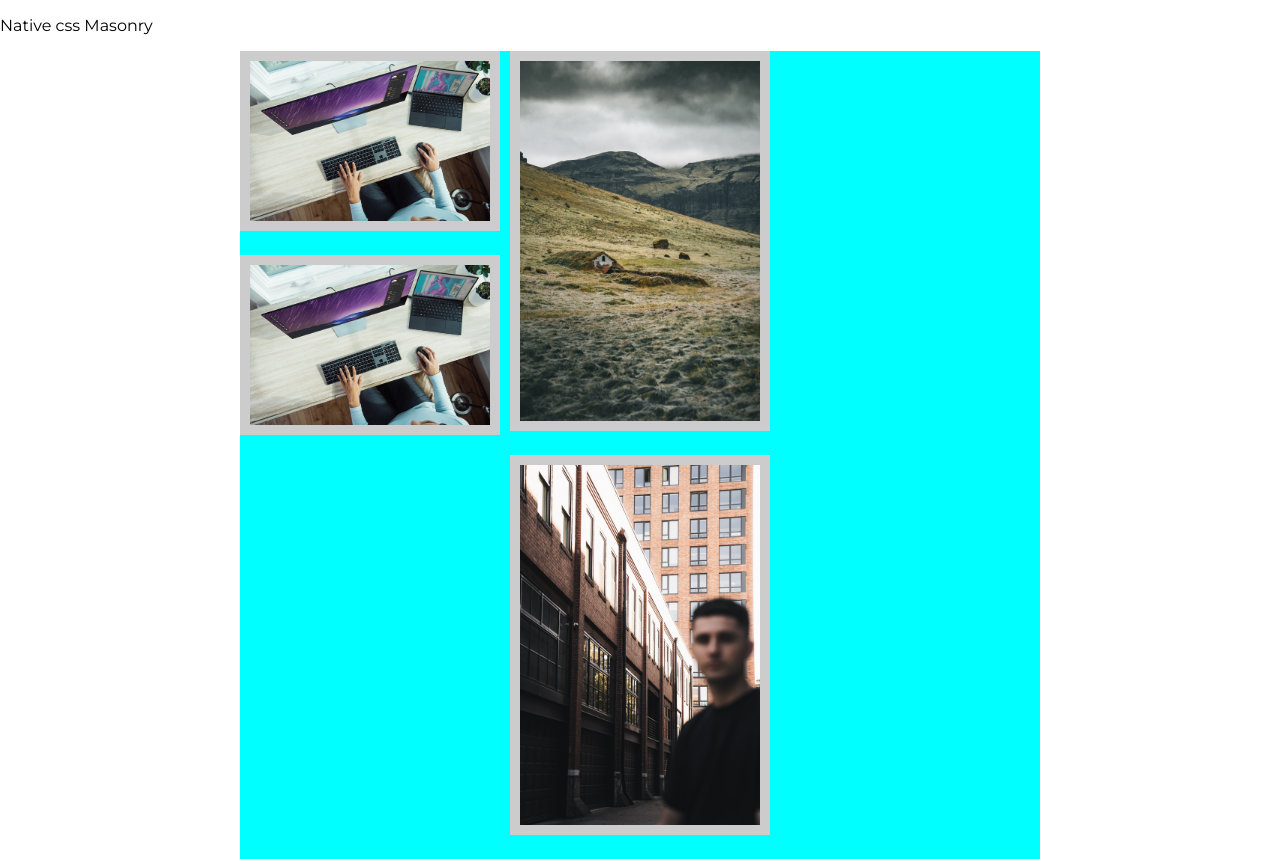
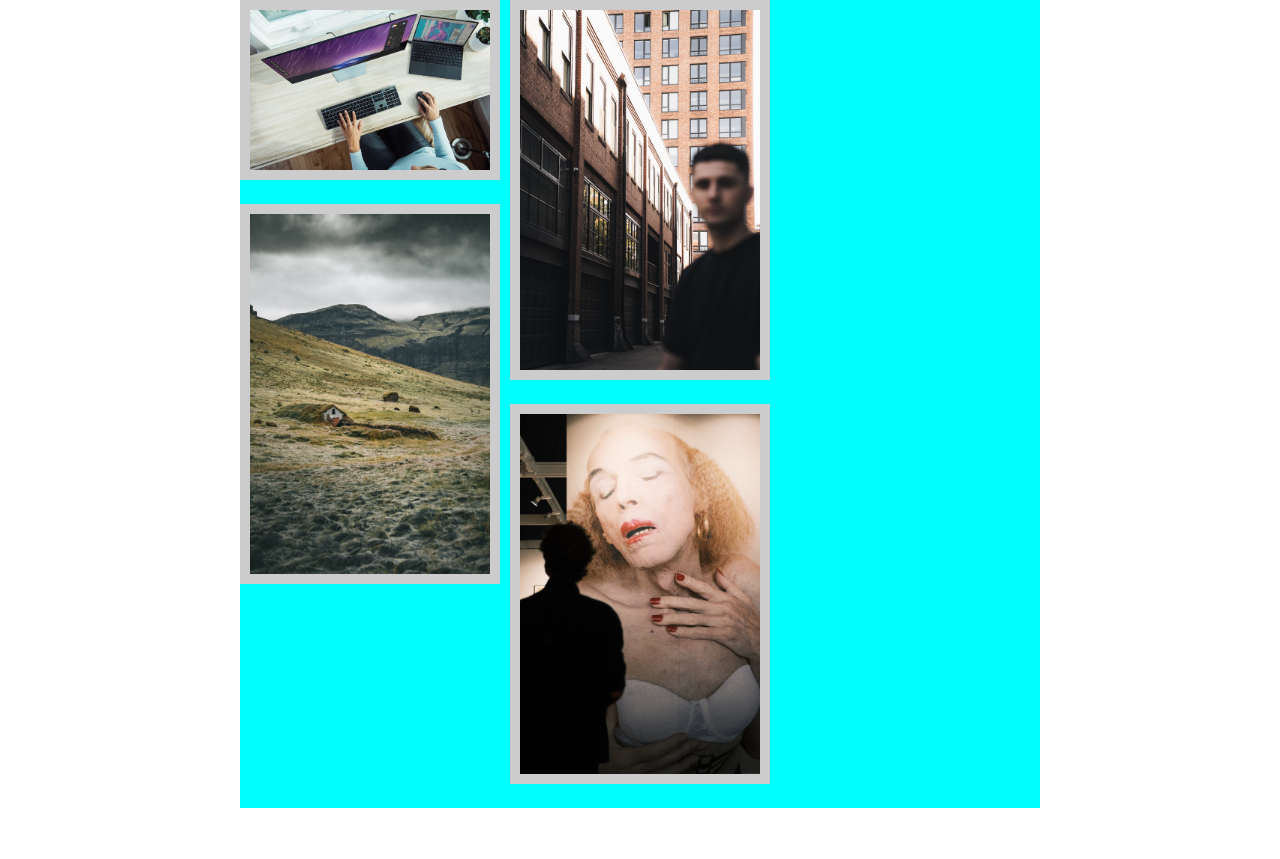
Before and after one commit to andresGon/tita-test, a plain HTML site: page index.html in a window 1280 px wide. After the commit the page ends 808 px from the top, so only its background shows below. Drawn offline with Linux system fonts and the light colour scheme.

Commit message:
coloco la imagen numero 4

```diff
--- a/images.json
+++ b/images.json
@@ -11,6 +11,10 @@
         {
             "id": 2,
             "src" : "./img/03.jpg"
+        },
+        {
+            "id": 3,
+            "src" : "./img/04.jpg"
         }
     ]
 }
--- a/index.html
+++ b/index.html
@@ -9,14 +9,7 @@
 </head>
 <body>
     <div class="container">
-        <p>
-            Native css Masonry
-        </p>
-
         <div class="mansonry-wrap">
-            <div class="mansonry-wImg">
-                <img src="./img/01.jpg" alt="">
-            </div>
         </div>
     </div>
 </body>
--- a/script.js
+++ b/script.js
@@ -7,7 +7,6 @@ const wrapMasonry = document.querySelector('.mansonry-wrap');
     try{
       let response = await fetch(url);
       let images = await response.json();
-     // console.log(images);
       return images;
     }catch{
       console.log('ERROR');
```
